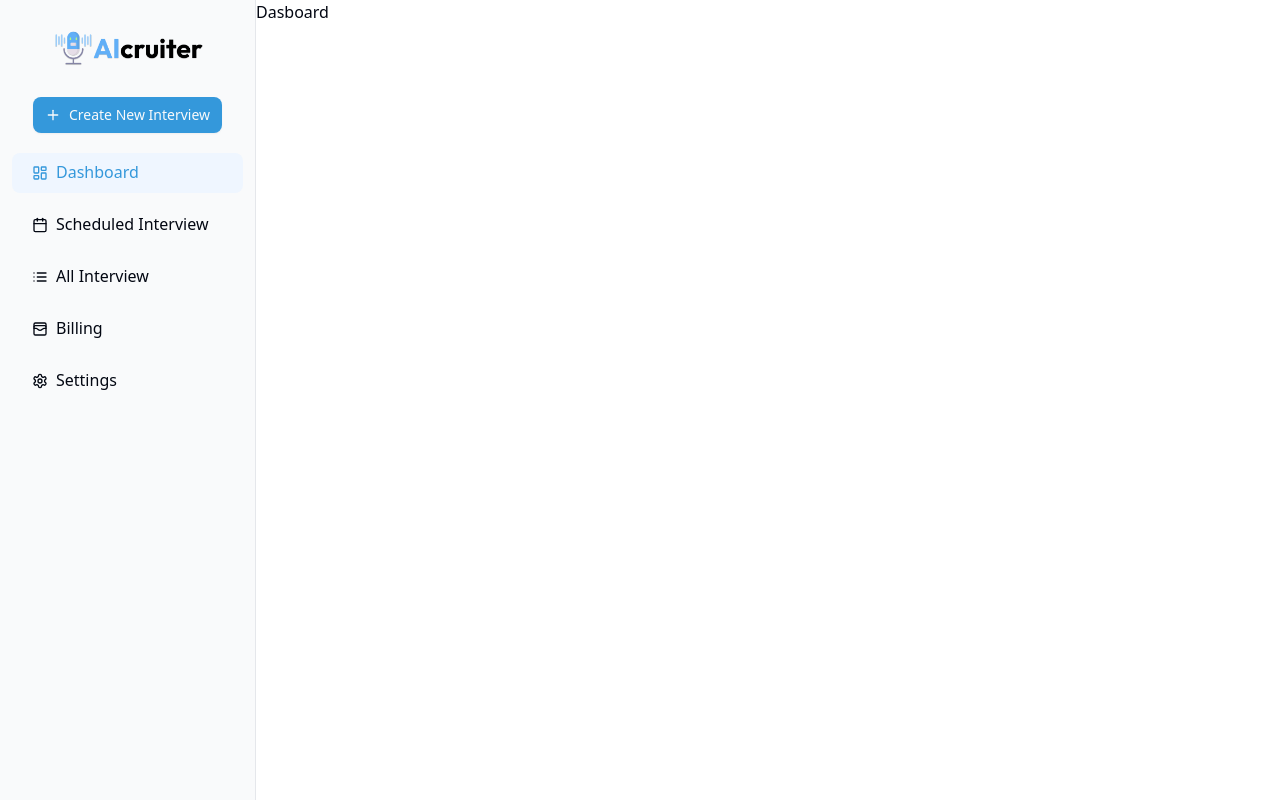
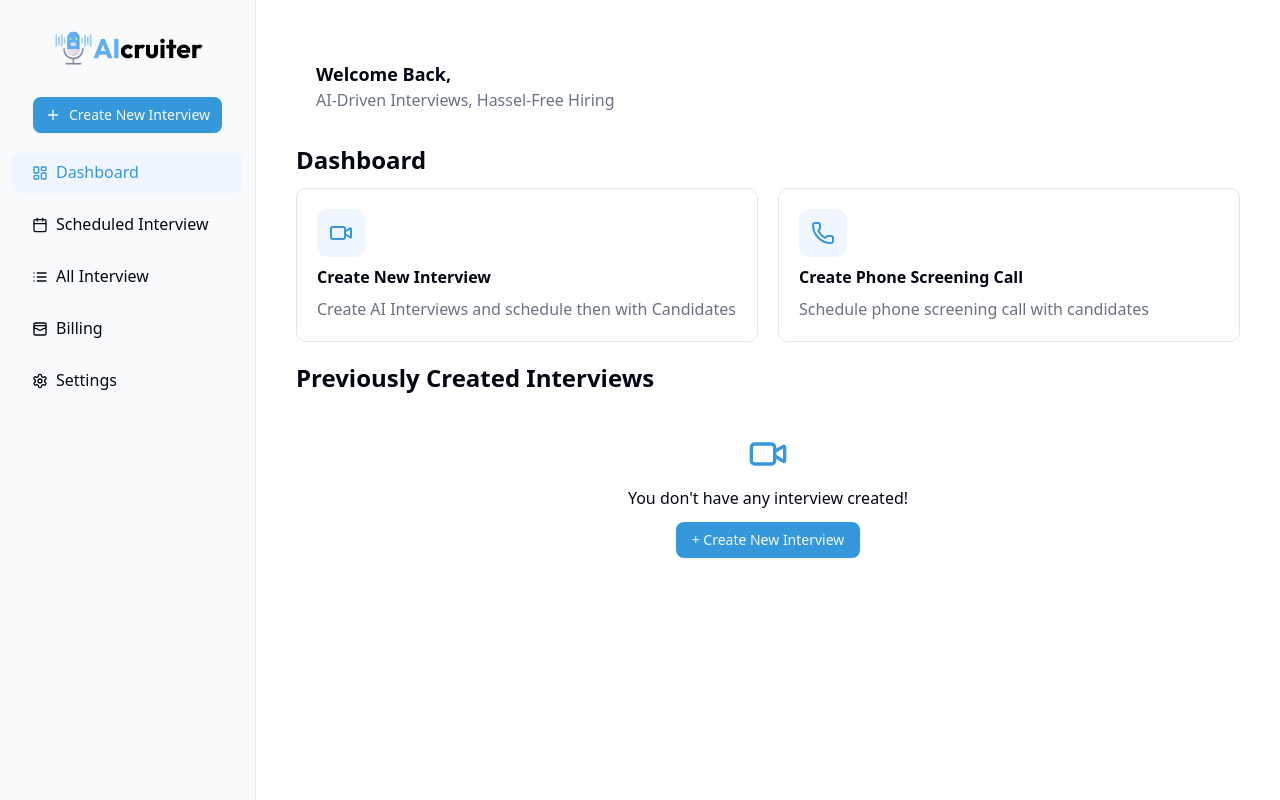
Before and after one commit to lutfimaulana17/ai-recruiter, a Next.js app: page /dashboard in a window 1280 px wide. Built offline with nearby package versions, Linux system fonts and the light colour scheme; no server answers.

Commit message:
feat: layouting the dashboard widget component

```diff
--- a/app/(main)/dashboard/page.jsx
+++ b/app/(main)/dashboard/page.jsx
@@ -1,8 +1,16 @@
+import CreateOptions from '@/components/dashboard/CreateOptions'
+import WelcomeContainer from '@/components/dashboard/WelcomeContainer'
+import LatestInterviewsList from '@/components/dashboard/LatestInterviewsList'
 import React from 'react'
 
 const Dasboard = () => {
   return (
-    <div>Dasboard</div>
+    <div>
+      <WelcomeContainer />
+      <h2 className='my-3 font-bold text-2xl'>Dashboard</h2>
+      <CreateOptions />
+      <LatestInterviewsList />
+    </div>
   )
 }
 
--- a/app/(main)/layout.js
+++ b/app/(main)/layout.js
@@ -4,7 +4,9 @@
     return (
         <div>
             <DashboardProvider>
-                {children}
+                <div>
+                    {children}
+                </div>
             </DashboardProvider>
         </div>
     );
--- a/app/(main)/provider.js
+++ b/app/(main)/provider.js
@@ -5,7 +5,7 @@
     return (
         <SidebarProvider>
             <AppSideBar />
-            <div>
+            <div className="w-full p-10">
                 {children}
             </div>
         </SidebarProvider>
--- /dev/null
+++ b/components/dashboard/CreateOptions.jsx
@@ -0,0 +1,23 @@
+import { Phone, Video } from 'lucide-react'
+import Link from 'next/link'
+import React from 'react'
+
+const CreateOptions = () => {
+    return (
+        <div className='grid grid-cols-2 gap-5'>
+            <Link href="/dashboard/create-interview" className='bg-white border border-gray-200 rounded-lg p-5 flex flex-col gap-2 cursor-pointer'
+            >
+                <Video className='p-3 text-primary bg-blue-50 rounded-lg h-12 w-12' />
+                <h2 className='font-bold'>Create New Interview</h2>
+                <p className='text-gray-500'>Create AI Interviews and schedule then with Candidates</p>
+            </Link>
+            <div className='bg-white border border-gray-200 rounded-lg p-5 flex flex-col gap-2'>
+                <Phone className='p-3 text-primary bg-blue-50 rounded-lg h-12 w-12' />
+                <h2 className='font-bold'>Create Phone Screening Call</h2>
+                <p className='text-gray-500'>Schedule phone screening call with candidates</p>
+            </div>
+        </div>
+    )
+}
+
+export default CreateOptions
--- /dev/null
+++ b/components/dashboard/LatestInterviewsList.jsx
@@ -0,0 +1,28 @@
+"use client"
+import { useUser } from '@/app/provider';
+import { Button } from '@/components/ui/button';
+import { Video } from 'lucide-react';
+import Link from 'next/link';
+import { useState } from 'react';
+
+const LatestInterviewsList = () => {
+    const [interviewList, setInterviewList] = useState([]);
+
+    return (
+        <div className='my-5'>
+            <h2 className='font-bold text-2xl'>Previously Created Interviews</h2>
+
+            {interviewList?.length == 0 &&
+                <div className='p-5 flex flex-col gap-3 items-center bg-white rounded-xl mt-5 '>
+                    <Video className='h-10 w-10 text-primary' />
+                    <h2>You don't have any interview created!</h2>
+                    <Link href="/dashboard/create-interview">
+                        <Button>+ Create New Interview</Button>
+                    </Link>
+                </div>
+            }
+        </div>
+    )
+}
+
+export default LatestInterviewsList
--- /dev/null
+++ b/components/dashboard/WelcomeContainer.jsx
@@ -0,0 +1,28 @@
+"use client"
+
+import { useUser } from '@/app/provider'
+import Image from 'next/image';
+import React from 'react'
+
+const WelcomeContainer = () => {
+    const { user } = useUser();
+
+    return (
+        <div className='bg-white p-5 rounded-xl flex justify-between items-center'>
+            <div >
+                <h2 className='text-lg font-bold'> Welcome Back, {user?.name}</h2>
+                <h2 className='text-gray-500'>AI-Driven Interviews, Hassel-Free Hiring</h2>
+            </div>
+            {user?.picture &&
+            <Image
+                src={user?.picture}
+                alt="userAvatar"
+                width={40}
+                height={40}
+                className="rounded-full"
+            />}
+        </div>
+    )
+}
+
+export default WelcomeContainer;
--- a/package.json
+++ b/package.json
@@ -17,6 +17,7 @@
     "class-variance-authority": "^0.7.1",
     "clsx": "^2.1.1",
     "lucide-react": "^0.501.0",
+    "moment": "^2.30.1",
     "next": "15.3.1",
     "react": "^18.0.0",
     "react-dom": "^18.0.0",
```
Also changed, not shown: 1 other file (tests, documents, lock files or other folders).
